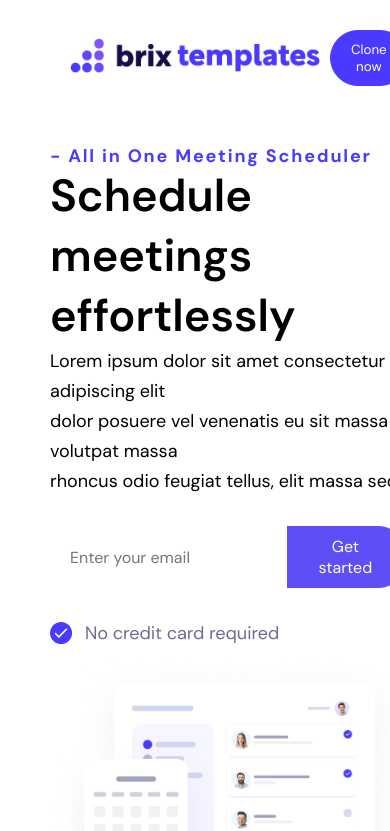
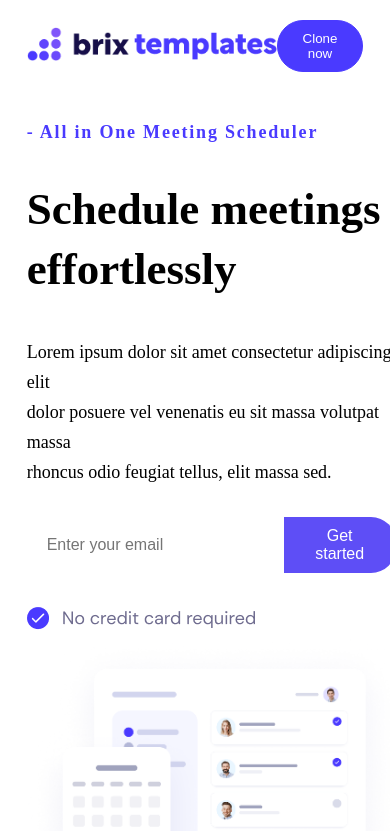
Before and after one commit to Christopherasama7/Hero-Section, a plain HTML site: page index.html in a window 390 px wide. Shown: the top 831 px of the page. Drawn offline with Linux system fonts and the light colour scheme.

Commit message:
Update main.css

````diff
--- a/main.css
+++ b/main.css
@@ -1,19 +1,36 @@
+Sure! Here are some suggestions to make your code more responsive:
+
+### 1. **Simplify Media Queries**
+You can combine similar media queries to avoid repetition and make the code cleaner.
+
+### 2. **Use Flexbox for Layouts**
+Flexbox can help create more flexible and responsive layouts.
+
+### 3. **Adjust Margins and Padding**
+Use relative units like percentages or `em` for margins and padding to make them more responsive.
+
+### 4. **Ensure Consistent Styling**
+Make sure all elements have consistent styling across different screen sizes.
+
+Here's an updated version of your CSS with these improvements:
+
+```css
 @import url('https://fonts.googleapis.com/css2?family=DM+Sans:ital,opsz,wght@0,9..40,100..1000;1,9..40,100..1000&display=swap');
+
 * {
-    margin: 0;;
+    margin: 0;
     padding: 0;
     box-sizing: border-box;
     background-color: #fff;
-/*     max-width: 100%; */
+    max-width: 100%;
     font-family: "DM Sans", sans-serif;
 }
 
 nav {
     display: flex;
-    margin-top: 20px;
+    margin: 20px 5%;
     justify-content: space-between;
     align-items: center;
-    margin: 20px 90px 20px 70px;
     text-align: center;
 }
 
@@ -22,9 +39,6 @@ nav {
     padding: 10px 20px;
     border-radius: 40px;
     border: 1px solid #4A3AFF;
-    top: 32px;
-    left: 1169.5px;
-    /* padding: 15px 30px 21px 30px; */
     gap: 8px;
 }
 
@@ -35,25 +49,16 @@ nav {
 }
 
 .hero-heading {
-    margin-left: 50px;
-    /* margin-top: 100px; */
-    /* display: flex;
-    flex-wrap: wrap; */
+    margin-left: 5%;
     display: grid;
     grid-template-columns: 1fr 1fr;
-    /* max-width: 100%;  */
     align-items: center;
-    /* justify-content: center; */
-    /* align-content: center; */
-    /* text-align: center; */
 }
 
-
 .heroheading-img img {
-    /* max-width: 55%; */
+    max-width: 100%;
     justify-content: center;
     align-items: center;
-
 }
 
 .heroheading-text h3 {
@@ -87,7 +92,6 @@ nav {
     background-color: #fff;
     padding: 10px;
     border-radius: 25px;
-    /* box-shadow: 0 4px 6px rgba(0, 0, 0, 0.1); */
     margin-bottom: 20px;
 }
 
@@ -117,51 +121,25 @@ nav {
     justify-content: center;
     gap: 30px;
     margin: 40px;
-
 }
 
-.footer{
+.footer {
     margin-top: 20px;
     border-top: 1px solid #D9DBE9;
     display: flex;
     flex-wrap: wrap;
     padding: 50px;
-    /* gap: 450px; */
     justify-content: space-between;
 }
 
 @media screen and (max-width: 900px) {
-    .navbar {
-        justify-content: space-between;
-        align-items: center;
-    }
-
-    .navbtn{
-        /* margin-right: 40px; */
-        padding: 10px;
-    }
-
     .hero-heading {
-        grid-template-columns: repeat(1, 1fr);
-    }
-
-    .hero-container {
-        max-width: 100%;
-    }
-
-    .heroheading-img img {
-        max-width: 100%;
+        grid-template-columns: 1fr;
     }
 
     .partners {
-        display: flex;
         flex-direction: column;
-        /* width: 150px; */
-        justify-content: center;
-        align-items: center;
-        /* margin: 30px; */
         text-align: center;
-
     }
 
     .footer {
@@ -169,31 +147,17 @@ nav {
     }
 }
 
-@media screen and (max-width: 320px) {
-    .navbar {
-        justify-content: space-between;
-        align-items: center;
-    }
+@media screen and (max-width: 420px) {
     .hero-heading {
-        grid-template-columns: repeat(1, 1fr);
+        grid-template-columns: 1fr;
     }
 
-    .hero-container {
-        max-width: 100%;
-    }
-
-    .heroheading-img img {
-        max-width: 100%;
-    }
     .partners {
-        display: flex;
         flex-direction: column;
-        /* width: 150px; */
-        justify-content: center;
-        align-items: center;
-        /* margin: 30px; */
         text-align: center;
-/*         margin-left: 170px; */
-
+        margin-left: 0;
     }
 }
+```
+
+This version uses more flexible units and simplifies the media queries. Let me know if you need any further adjustments!
````
